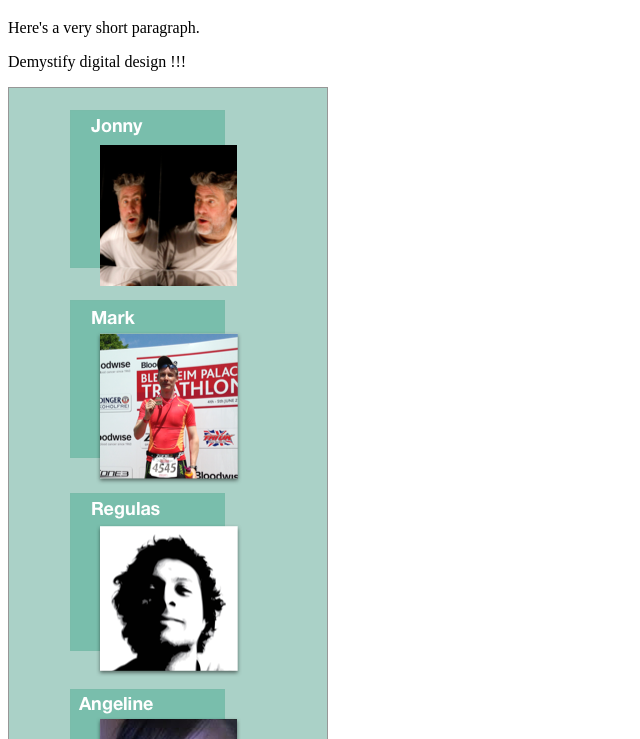
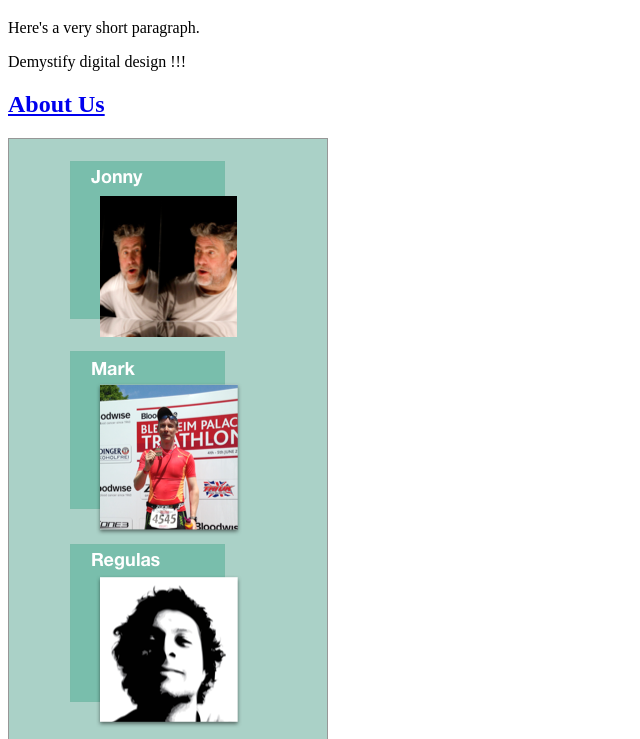
Before and after one commit to jonathanarmstrong64/Git-project-testing, a plain HTML site: page index.html in a window 1280 px wide. Shown: the part 61-800 px from the top of the page, without its empty margins (0-640 px from the left). Drawn offline with Linux system fonts and the light colour scheme.

Commit message:
Much improved!
Plase kindly accept my humble contribution to your fantastic project!

```diff
--- a/index.html
+++ b/index.html
@@ -12,7 +12,9 @@
 
     <p>Demystify digital design !!!</p>
 
-    <img src="./Portraits.png" alt="">
+    <h2><a href="./about.html">About Us</a></h2>
+
+    <img src="./images/Portraits.png" alt="">
   </body>
 
 </html>
```
Also changed, not shown: about.html (renamed from Aboutpage.html, +1 -1 lines), images/About LCC.png (renamed from About LCC.png), images/Aboutimage.png (renamed from Aboutimage.png), images/Portraits.png (renamed from Portraits.png), text files/Angeline.txt (renamed from Angeline.txt), text files/First file ever.txt (renamed from First file ever.txt), text files/Jonathan.txt (renamed from Jonathan.txt), text files/Mark_test 01.txt (renamed from Mark_test 01.txt), text files/Tommaso.txt (renamed from Tommaso.txt), text files/regulus.txt (renamed from regulus.txt).
